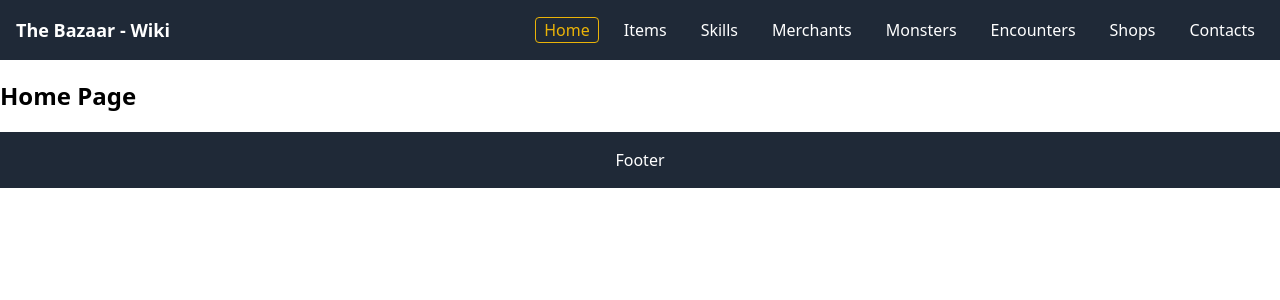
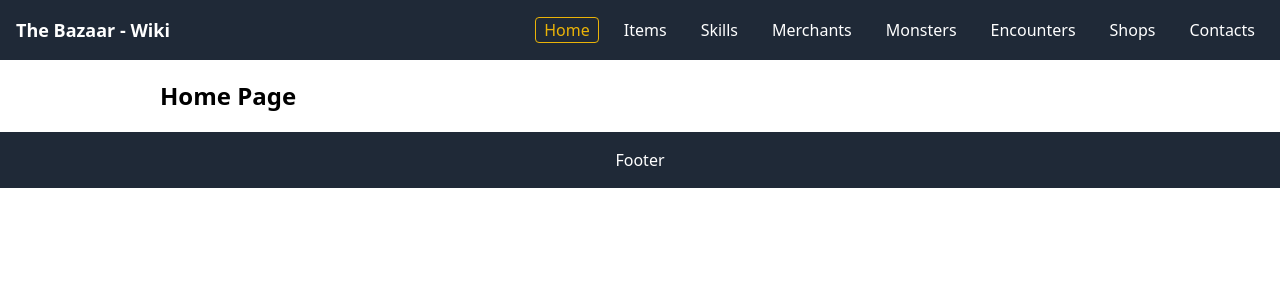
Before and after one commit to EmilioGall/thebazaar-wiki-frontend, a React (Vite) app: page / in a window 1280 px wide. Shown: the top 300 px of the page. Built offline with nearby package versions, Linux system fonts and the light colour scheme.

Commit message:
feat: added responsive behaviour to Main length - src/App.jsx

```diff
--- a/src/App.jsx
+++ b/src/App.jsx
@@ -82,7 +82,7 @@ function App() {
 
       </header>
 
-      <main className='mt-20'>
+      <main className='mt-20 container mx-auto px-5 md:px-10 lg:px-20 xl:px-40'>
 
         <Routes>
 
```
